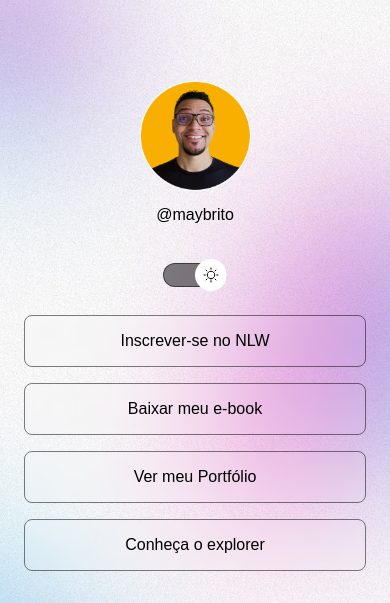
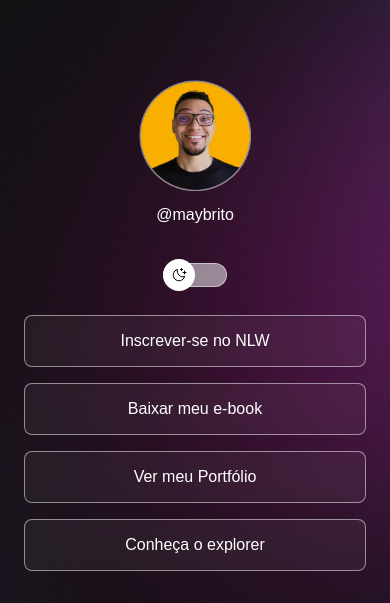
Before and after one commit to flaviocalaca/Projeto-Rocketseat, a plain HTML site: page index.html in a window 390 px wide. Shown: the top 603 px of the page. Drawn offline with nearby package versions, Linux system fonts and the light colour scheme.

Commit message:
change background based on media queries

```diff
--- a/index.html
+++ b/index.html
@@ -1,5 +1,5 @@
 <!DOCTYPE html>
-<html lang="pt-br" class="light" >
+<html lang="pt-br">
   <head>
     <link rel="preconnect" href="https://fonts.googleapis.com" />
     <link rel="preconnect" href="https://fonts.gstatic.com" crossorigin />
--- a/style.css
+++ b/style.css
@@ -26,6 +26,7 @@
 
 body {
   background: var(--bg-url) no-repeat top center/cover;
+  height: 100vh;
 }
 
 body * {
@@ -157,3 +158,14 @@ footer {
   text-align: center;
   font-size: 14px;
 }
+
+/* media queries */
+@media {
+  :root {
+    --bg-url: url(./assets/bg-desktop.jpg);
+  }
+
+  .light {
+    --bg-url: url(./assets/bg-desktop-light.jpg);
+  }
+}
```
